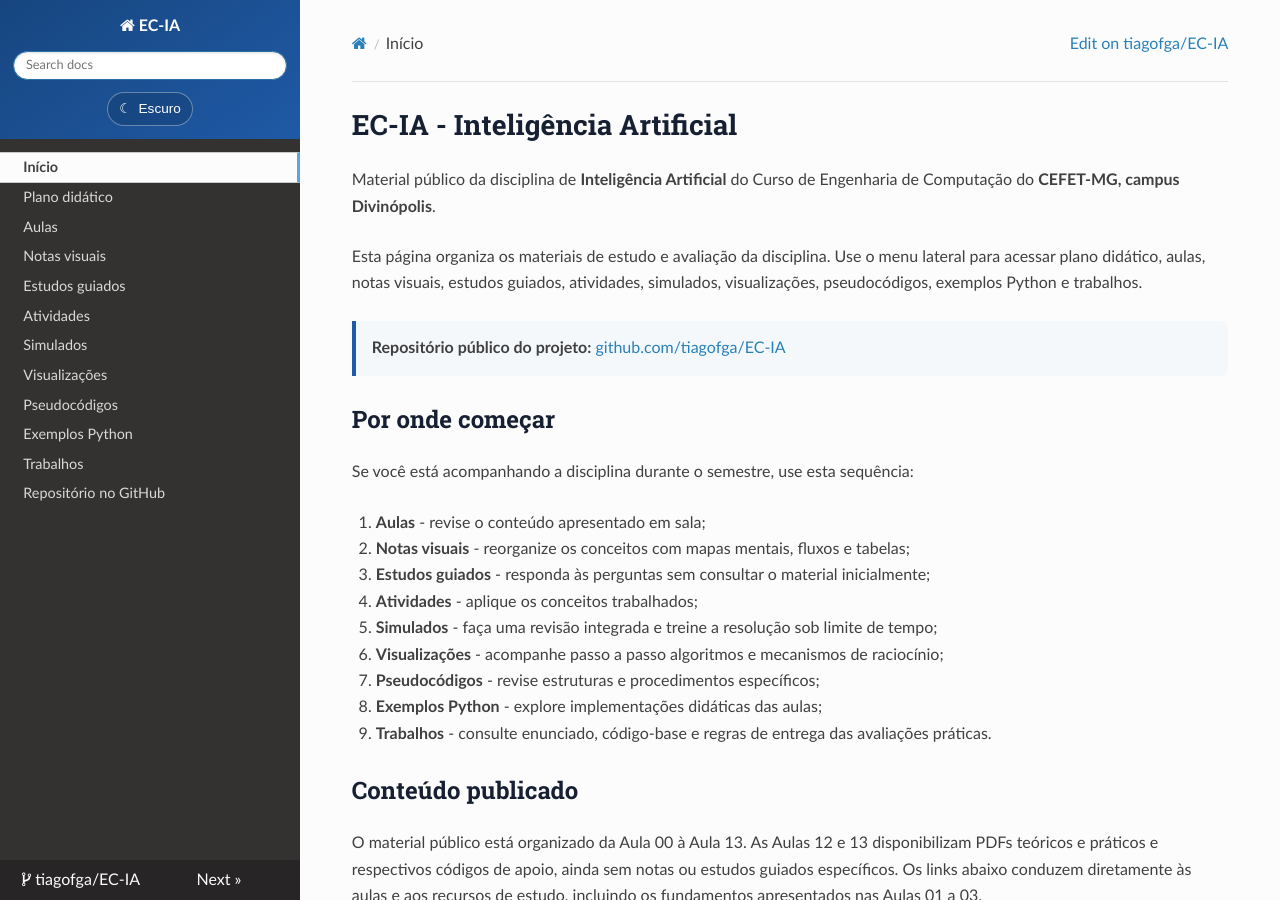
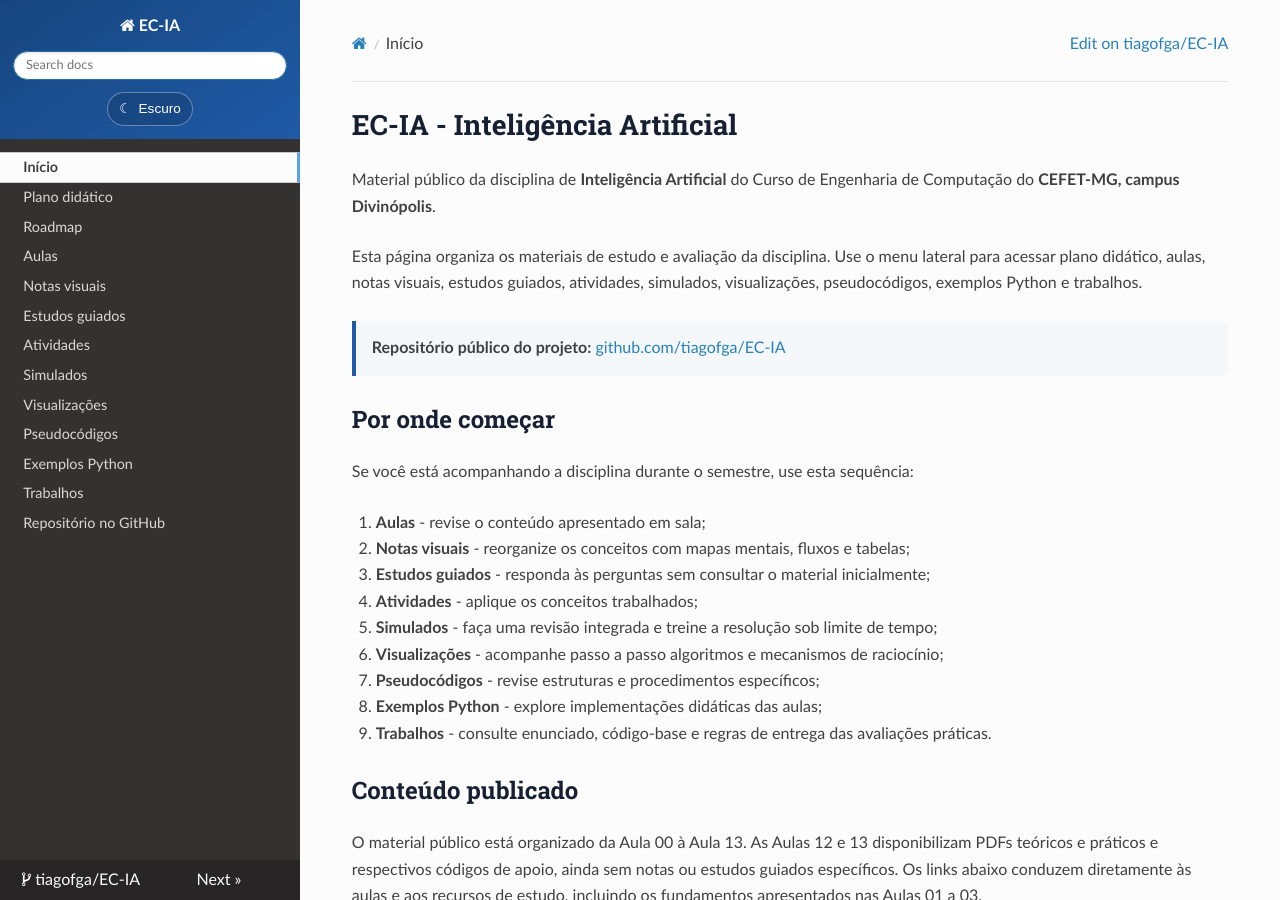
Before and after one commit to tiagofga/EC-IA, an MkDocs documentation site: the page built from docs/index.md, in a window 1280 px wide and 900 px high. Built offline with MkDocs 1.6.1, drawn with Linux system fonts in a browser that asks for light colours; nearby versions of some CDN libraries.

Commit message:
docs(roadmap): integra planejamento ao site e README

```diff
--- a/mkdocs.yml
+++ b/mkdocs.yml
@@ -24,6 +24,7 @@ extra_javascript:
 nav:
   - Início: index.md
   - Plano didático: planos/index.md
+  - Roadmap: roadmap.md
   - Aulas: aulas/index.md
   - Notas visuais: notas/index.md
   - Estudos guiados: estudos-guiados/index.md
```
